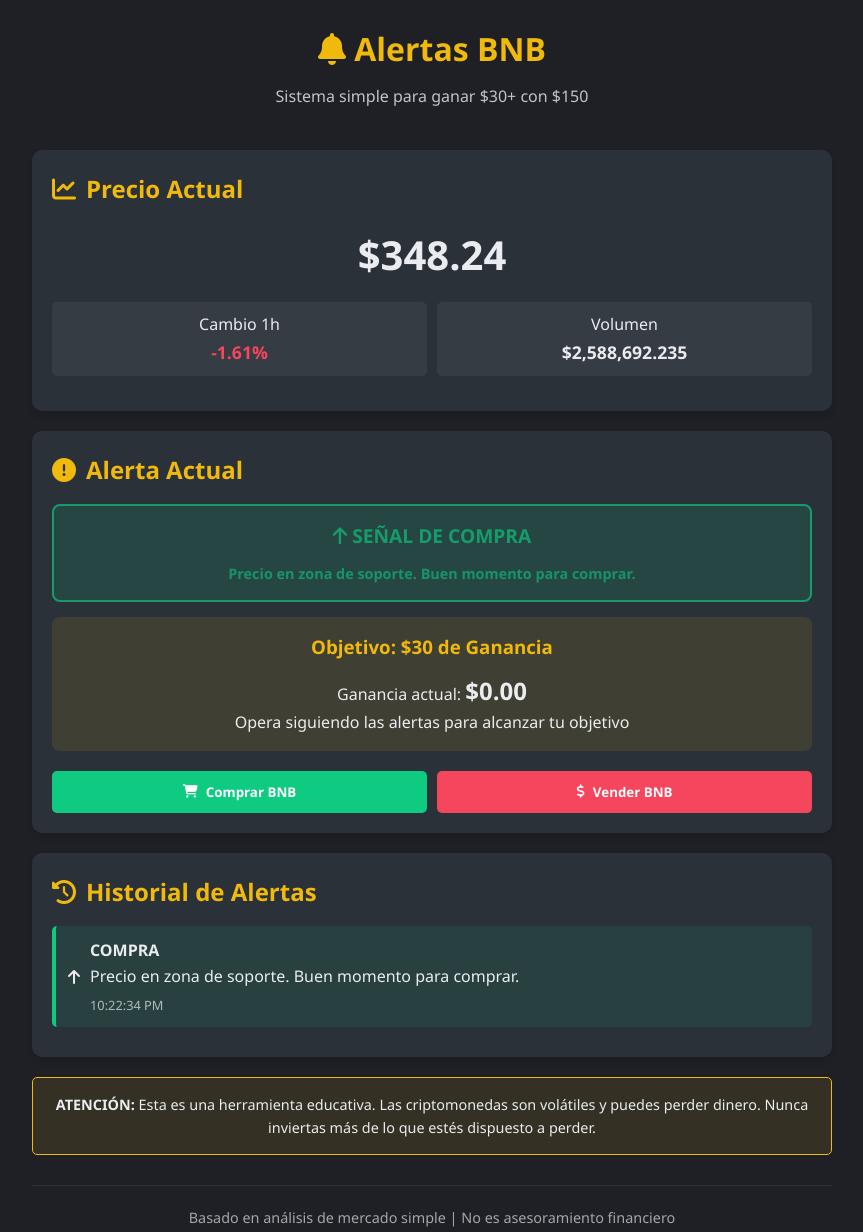
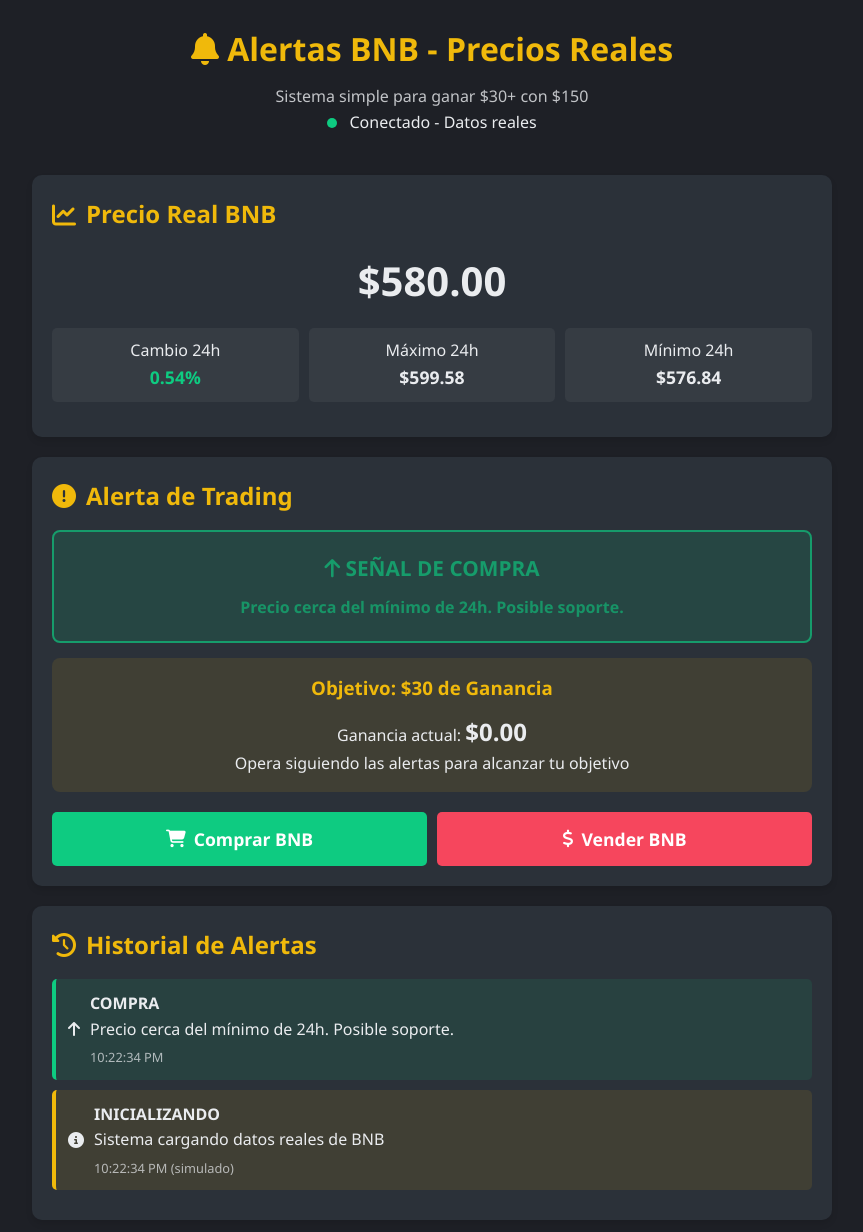
Before and after one commit to kulhunter/BNB_Predictor, a plain HTML site: page index.html in a window 1280 px wide. Shown: the part 17-1249 px from the top of the page, without its empty margins (208-1071 px from the left). Drawn offline with Linux system fonts and the light colour scheme; no server answers.

Commit message:
Update index.html

```diff
--- a/index.html
+++ b/index.html
@@ -3,7 +3,7 @@
 <head>
     <meta charset="UTF-8">
     <meta name="viewport" content="width=device-width, initial-scale=1.0">
-    <title>Alertas BNB - Trading con $150</title>
+    <title>Alertas BNB - Precios Reales</title>
     <link rel="stylesheet" href="https://cdnjs.cloudflare.com/ajax/libs/font-awesome/6.4.0/css/all.min.css">
     <style>
         :root {
@@ -84,7 +84,7 @@
 
         .stats {
             display: grid;
-            grid-template-columns: 1fr 1fr;
+            grid-template-columns: 1fr 1fr 1fr;
             gap: 10px;
             margin: 15px 0;
         }
@@ -102,7 +102,7 @@
         }
 
         .alert-box {
-            padding: 15px;
+            padding: 20px;
             border-radius: 8px;
             margin: 15px 0;
             text-align: center;
@@ -137,12 +137,12 @@
         }
 
         .alert-message {
-            font-size: 1.2rem;
+            font-size: 1.3rem;
             margin-bottom: 10px;
         }
 
         .alert-reason {
-            font-size: 0.9rem;
+            font-size: 1rem;
             opacity: 0.9;
         }
 
@@ -153,7 +153,7 @@
         }
 
         button {
-            padding: 12px 20px;
+            padding: 15px 20px;
             border: none;
             border-radius: 5px;
             cursor: pointer;
@@ -164,6 +164,7 @@
             justify-content: center;
             gap: 8px;
             flex: 1;
+            font-size: 1.1rem;
         }
 
         .btn-buy {
@@ -176,7 +177,13 @@
             color: white;
         }
 
-        button:hover {
+        button:disabled {
+            opacity: 0.5;
+            cursor: not-allowed;
+            transform: none !important;
+        }
+
+        button:hover:not(:disabled) {
             opacity: 0.9;
             transform: translateY(-2px);
         }
@@ -205,6 +212,11 @@
         .alert-sell {
             background-color: rgba(246, 70, 93, 0.1);
             border-left-color: var(--danger);
+        }
+
+        .alert-hold {
+            background-color: rgba(240, 185, 11, 0.1);
+            border-left-color: var(--warning);
         }
 
         .alert-time {
@@ -240,6 +252,22 @@
             color: var(--danger);
         }
 
+        .status-indicator {
+            display: inline-block;
+            width: 10px;
+            height: 10px;
+            border-radius: 50%;
+            margin-right: 8px;
+        }
+
+        .status-online {
+            background-color: var(--success);
+        }
+
+        .status-offline {
+            background-color: var(--danger);
+        }
+
         .disclaimer {
             background-color: rgba(240, 185, 11, 0.1);
             border: 1px solid var(--warning);
@@ -258,48 +286,58 @@
             color: rgba(255, 255, 255, 0.6);
             font-size: 0.9rem;
         }
+
+        .loading {
+            opacity: 0.7;
+            font-style: italic;
+        }
     </style>
 </head>
 <body>
     <div class="container">
         <header>
-            <h1><i class="fas fa-bell"></i> Alertas BNB</h1>
+            <h1><i class="fas fa-bell"></i> Alertas BNB - Precios Reales</h1>
             <p class="subtitle">Sistema simple para ganar $30+ con $150</p>
+            <p><span class="status-indicator" id="status-indicator"></span> <span id="connection-status">Conectando...</span></p>
         </header>
 
         <div class="card">
-            <h2><i class="fas fa-chart-line"></i> Precio Actual</h2>
-            <div class="price-display" id="current-price">Cargando...</div>
+            <h2><i class="fas fa-chart-line"></i> Precio Real BNB</h2>
+            <div class="price-display" id="current-price">Cargando precio real...</div>
             <div class="stats">
                 <div class="stat-item">
-                    <div>Cambio 1h</div>
-                    <div class="stat-value" id="change-1h">-</div>
+                    <div>Cambio 24h</div>
+                    <div class="stat-value" id="change-24h">-</div>
                 </div>
                 <div class="stat-item">
-                    <div>Volumen</div>
-                    <div class="stat-value" id="volume">-</div>
+                    <div>Máximo 24h</div>
+                    <div class="stat-value" id="high-24h">-</div>
+                </div>
+                <div class="stat-item">
+                    <div>Mínimo 24h</div>
+                    <div class="stat-value" id="low-24h">-</div>
                 </div>
             </div>
         </div>
 
         <div class="card">
-            <h2><i class="fas fa-exclamation-circle"></i> Alerta Actual</h2>
+            <h2><i class="fas fa-exclamation-circle"></i> Alerta de Trading</h2>
             <div class="alert-box" id="alert-box">
-                <div class="alert-message">Analizando mercado...</div>
-                <div class="alert-reason" id="alert-reason">Calculando mejores oportunidades</div>
+                <div class="alert-message">Conectando con datos reales...</div>
+                <div class="alert-reason" id="alert-reason">Obteniendo información del mercado</div>
             </div>
 
             <div class="profit-info">
                 <h3>Objetivo: $30 de Ganancia</h3>
                 <div>Ganancia actual: <span class="profit-amount" id="current-profit">$0.00</span></div>
-                <div id="profit-status">Opera siguiendo las alertas para alcanzar tu objetivo</div>
+                <div id="profit-status">Esperando datos del mercado...</div>
             </div>
 
             <div class="controls">
-                <button class="btn-buy" id="buy-btn">
+                <button class="btn-buy" id="buy-btn" disabled>
                     <i class="fas fa-shopping-cart"></i> Comprar BNB
                 </button>
-                <button class="btn-sell" id="sell-btn">
+                <button class="btn-sell" id="sell-btn" disabled>
                     <i class="fas fa-dollar-sign"></i> Vender BNB
                 </button>
             </div>
@@ -308,17 +346,24 @@
         <div class="card">
             <h2><i class="fas fa-history"></i> Historial de Alertas</h2>
             <div class="alerts-container" id="alerts-container">
-                <!-- Las alertas se insertarán aquí -->
+                <div class="alert-item alert-hold">
+                    <i class="fas fa-info-circle"></i>
+                    <div>
+                        <strong>INICIALIZANDO</strong>
+                        <div>Sistema cargando datos reales de BNB</div>
+                        <div class="alert-time" id="last-update">-</div>
+                    </div>
+                </div>
             </div>
         </div>
 
         <div class="disclaimer">
             <strong>ATENCIÓN:</strong> Esta es una herramienta educativa. Las criptomonedas son volátiles y puedes perder dinero.
-            Nunca inviertas más de lo que estés dispuesto a perder.
+            Nunca inviertas más de lo que estés dispuesto a perder. Precios obtenidos de CoinGecko API.
         </div>
 
         <footer>
-            <p>Basado en análisis de mercado simple | No es asesoramiento financiero</p>
+            <p>Datos en tiempo real de CoinGecko | No es asesoramiento financiero</p>
         </footer>
     </div>
 
@@ -331,11 +376,13 @@
         let lastBuyPrice = 0;
         let tradeHistory = [];
         let priceHistory = [];
+        let lastAlert = null;
 
         // Elementos del DOM
         const currentPriceElement = document.getElementById('current-price');
-        const change1hElement = document.getElementById('change-1h');
-        const volumeElement = document.getElementById('volume');
+        const change24hElement = document.getElementById('change-24h');
+        const high24hElement = document.getElementById('high-24h');
+        const low24hElement = document.getElementById('low-24h');
         const alertBox = document.getElementById('alert-box');
         const alertReason = document.getElementById('alert-reason');
         const currentProfitElement = document.getElementById('current-profit');
@@ -343,55 +390,102 @@
         const buyButton = document.getElementById('buy-btn');
         const sellButton = document.getElementById('sell-btn');
         const alertsContainer = document.getElementById('alerts-container');
+        const statusIndicator = document.getElementById('status-indicator');
+        const connectionStatus = document.getElementById('connection-status');
+        const lastUpdateElement = document.getElementById('last-update');
 
         // Inicializar la aplicación
         document.addEventListener('DOMContentLoaded', function() {
             initializeApp();
-            setInterval(updateData, 8000); // Actualizar cada 8 segundos
+            setInterval(fetchRealPrice, 10000); // Actualizar cada 10 segundos
         });
 
         // Función para inicializar
-        function initializeApp() {
-            // Establecer precio inicial realista
-            currentPrice = 320 + Math.random() * 40; // Entre 320 y 360
+        async function initializeApp() {
+            updateStatus('Conectando a API...', 'offline');
+            await fetchRealPrice();
+            updateStatus('Conectado - Datos reales', 'online');
+
+            // Habilitar botones
+            buyButton.disabled = false;
+            sellButton.disabled = false;
 
             // Configurar eventos de botones
             buyButton.addEventListener('click', executeBuy);
             sellButton.addEventListener('click', executeSell);
 
-            // Actualizar interfaz
-            updateUI();
+            // Generar primera alerta
             generateAlert();
         }
 
-        // Función para actualizar datos
-        function updateData() {
-            // Simular cambio de precio más realista
-            const changePercent = (Math.random() - 0.5) * 3; // -1.5% a +1.5%
-            currentPrice = currentPrice * (1 + changePercent / 100);
+        // Función para obtener precio real
+        async function fetchRealPrice() {
+            try {
+                const response = await fetch('https://api.coingecko.com/api/v3/simple/price?ids=binancecoin&vs_currencies=usd&include_24hr_change=true&include_24hr_vol=true&include_last_updated_at=true&include_24hr_high=true&include_24hr_low=true');
+                const data = await response.json();
 
-            // Mantener el precio en un rango realista
-            if (currentPrice < 300) currentPrice = 300 + Math.random() * 20;
-            if (currentPrice > 400) currentPrice = 400 - Math.random() * 20;
+                if (data && data.binancecoin) {
+                    const bnbData = data.binancecoin;
 
-            // Actualizar interfaz
-            updateUI();
+                    // Actualizar precio actual
+                    currentPrice = bnbData.usd;
+
+                    // Actualizar interfaz
+                    updateUI(bnbData);
+                    generateAlert();
+
+                    updateStatus('Datos actualizados', 'online');
+                    lastUpdateElement.textContent = new Date().toLocaleTimeString();
+                }
+            } catch (error) {
+                console.error('Error obteniendo precio real:', error);
+                updateStatus('Error conectando a API', 'offline');
+
+                // Usar datos simulados como fallback
+                useFallbackData();
+            }
+        }
+
+        // Función para usar datos de respaldo
+        function useFallbackData() {
+            // Simular un cambio pequeño basado en el precio anterior
+            const changePercent = (Math.random() - 0.5) * 2; // -1% a +1%
+            currentPrice = currentPrice > 0 ? currentPrice * (1 + changePercent / 100) : 580;
+
+            const fakeData = {
+                usd: currentPrice,
+                usd_24h_change: (Math.random() - 0.5) * 10, // -5% a +5%
+                usd_24h_high: currentPrice * (1 + Math.random() * 0.05), // 0-5% arriba
+                usd_24h_low: currentPrice * (1 - Math.random() * 0.05)   // 0-5% abajo
+            };
+
+            updateUI(fakeData);
             generateAlert();
+            updateStatus('Usando datos simulados', 'offline');
+            lastUpdateElement.textContent = new Date().toLocaleTimeString() + ' (simulado)';
         }
 
         // Función para actualizar la interfaz
-        function updateUI() {
+        function updateUI(bnbData) {
             // Actualizar precio
-            currentPriceElement.textContent = `$${currentPrice.toFixed(2)}`;
+            currentPriceElement.textContent = `$${bnbData.usd.toFixed(2)}`;
+            currentPriceElement.className = 'price-display';
 
-            // Simular cambio de 1h (entre -2% y +2%)
-            const change1h = (Math.random() - 0.5) * 4;
-            change1hElement.textContent = `${change1h.toFixed(2)}%`;
-            change1hElement.className = change1h >= 0 ? 'stat-value price-up' : 'stat-value price-down';
+            // Actualizar cambio 24h
+            if (bnbData.usd_24h_change !== undefined) {
+                const change24h = bnbData.usd_24h_change;
+                change24hElement.textContent = `${change24h.toFixed(2)}%`;
+                change24hElement.className = change24h >= 0 ? 'stat-value price-up' : 'stat-value price-down';
+            }
 
-            // Simular volumen
-            const volume = (1000000 + Math.random() * 2000000).toLocaleString();
-            volumeElement.textContent = `$${volume}`;
+            // Actualizar máximo y mínimo 24h
+            if (bnbData.usd_24h_high) {
+                high24hElement.textContent = `$${bnbData.usd_24h_high.toFixed(2)}`;
+            }
+
+            if (bnbData.usd_24h_low) {
+                low24hElement.textContent = `$${bnbData.usd_24h_low.toFixed(2)}`;
+            }
 
             // Calcular ganancia actual si tenemos BNB
             if (bnbBalance > 0 && lastBuyPrice > 0) {
@@ -423,10 +517,21 @@
             }
         }
 
-        // Función para generar alertas
+        // Función para actualizar estado de conexión
+        function updateStatus(message, status) {
+            connectionStatus.textContent = message;
+            statusIndicator.className = `status-indicator ${status === 'online' ? 'status-online' : 'status-offline'}`;
+        }
+
+        // Función para generar alertas basadas en precio real
         function generateAlert() {
-            // Simular análisis de mercado
-            const marketSituation = analyzeMarket();
+            if (currentPrice === 0) return;
+
+            const marketSituation = analyzeRealMarket();
+
+            // Evitar alertas duplicadas
+            if (lastAlert === marketSituation.signal) return;
+            lastAlert = marketSituation.signal;
 
             // Generar alerta basada en la situación del mercado
             if (marketSituation.signal === "BUY") {
@@ -453,66 +558,80 @@
             addAlertToHistory(marketSituation.signal, marketSituation.reason);
         }
 
-        // Función para analizar el mercado (simulada)
-        function analyzeMarket() {
-            // En una app real, aquí iría el análisis real del mercado
-            const random = Math.random();
+        // Función para analizar el mercado con datos reales
+        function analyzeRealMarket() {
+            // Análisis simple basado en precio actual y tendencia
+            if (bnbBalance === 0) {
+                // Estrategia de compra - buscar buenos puntos de entrada
 
-            if (bnbBalance === 0) {
-                // Si no tenemos BNB, buscar señales de compra
-                if (random < 0.4) {
+                // Si el precio bajó significativamente en 24h, puede ser buena compra
+                const change24h = parseFloat(change24hElement.textContent) || 0;
+
+                if (change24h < -5) {
                     return {
                         signal: "BUY",
-                        reason: "Precio en zona de soporte. Buen momento para comprar."
-                    };
-                } else if (random < 0.7) {
-                    return {
-                        signal: "HOLD",
-                        reason: "Mercado lateral. Espera una mejor oportunidad."
-                    };
-                } else {
-                    return {
-                        signal: "HOLD",
-                        reason: "Tendencia bajista temporal. Espera un poco más."
+                        reason: "BNB ha bajado " + Math.abs(change24h).toFixed(1) + "% en 24h. Posible rebote."
                     };
                 }
+
+                // Si está cerca del mínimo de 24h, puede ser buen momento
+                const currentLow = parseFloat(low24hElement.textContent.replace('$', '')) || 0;
+                if (currentLow > 0 && currentPrice <= currentLow * 1.01) { // Dentro del 1% del mínimo
+                    return {
+                        signal: "BUY",
+                        reason: "Precio cerca del mínimo de 24h. Posible soporte."
+                    };
+                }
+
+                // Si no hay señales claras, mantener
+                return {
+                    signal: "HOLD",
+                    reason: "Esperando mejor oportunidad de compra. Precio actual: $" + currentPrice.toFixed(2)
+                };
+
             } else {
-                // Si tenemos BNB, buscar señales de venta
+                // Estrategia de venta - buscar tomar ganancias
                 const profit = (bnbBalance * currentPrice) - initialInvestment;
+                const profitPercentage = (profit / initialInvestment) * 100;
 
+                // Si alcanzamos el objetivo de $30
                 if (profit >= 30) {
                     return {
                         signal: "SELL",
-                        reason: "¡Objetivo alcanzado! Asegura tus ganancias de $" + profit.toFixed(2)
+                        reason: "¡OBJETIVO CUMPLIDO! Ganancia: $" + profit.toFixed(2) + " (" + profitPercentage.toFixed(1) + "%)"
                     };
-                } else if (profit >= 15 && random < 0.3) {
+                }
+
+                // Si tenemos buena ganancia pero no llegamos a $30
+                if (profit >= 15) {
+                    return {
+                        signal: "HOLD",
+                        reason: "Ganancia actual: $" + profit.toFixed(2) + ". Esperando llegar a $30."
+                    };
+                }
+
+                // Si estamos en pérdidas significativas
+                if (profit <= -15) {
                     return {
                         signal: "SELL",
-                        reason: "Ganancias decentes. Considera vender parcialmente."
-                    };
-                } else if (profit < -10 && random < 0.4) {
-                    return {
-                        signal: "SELL",
-                        reason: "Pérdidas aumentando. Considera cortar pérdidas."
-                    };
-                } else if (profit > 0 && random < 0.2) {
-                    return {
-                        signal: "SELL",
-                        reason: "Posible reversión. Protege tus ganancias."
-                    };
-                } else {
-                    return {
-                        signal: "HOLD",
-                        reason: "Mantener para alcanzar el objetivo de $30. Ganancia actual: $" + profit.toFixed(2)
+                        reason: "Pérdida significativa: $" + Math.abs(profit).toFixed(2) + ". Considera cortar pérdidas."
                     };
                 }
+
+                // Por defecto, mantener
+                return {
+                    signal: "HOLD",
+                    reason: profit >= 0 ?
+                        "En ganancias: $" + profit.toFixed(2) + ". Objetivo: $30" :
+                        "En espera: $" + profit.toFixed(2) + " de pérdida"
+                };
             }
         }
 
         // Función para agregar alerta al historial
         function addAlertToHistory(signal, reason) {
             const alertItem = document.createElement('div');
-            alertItem.className = `alert-item ${signal === 'BUY' ? 'alert-buy' : signal === 'SELL' ? 'alert-sell' : 'alert-buy'}`;
+            alertItem.className = `alert-item ${signal === 'BUY' ? 'alert-buy' : signal === 'SELL' ? 'alert-sell' : 'alert-hold'}`;
 
             alertItem.innerHTML = `
                 <i class="fas ${signal === 'BUY' ? 'fa-arrow-up' : signal === 'SELL' ? 'fa-arrow-down' : 'fa-pause'}"></i>
@@ -525,8 +644,8 @@
 
             alertsContainer.prepend(alertItem);
 
-            // Limitar a 10 alertas en el historial
-            if (alertsContainer.children.length > 10) {
+            // Limitar a 8 alertas en el historial
+            if (alertsContainer.children.length > 8) {
                 alertsContainer.removeChild(alertsContainer.lastChild);
             }
         }
@@ -548,10 +667,10 @@
                 });
 
                 // Mostrar confirmación
-                alert(`Compra ejecutada: ${bnbToBuy.toFixed(4)} BNB a $${currentPrice.toFixed(2)}`);
+                alert(`Compra ejecutada: ${bnbToBuy.toFixed(6)} BNB a $${currentPrice.toFixed(2)}`);
 
                 // Actualizar interfaz
-                updateUI();
+                updateUI({usd: currentPrice});
                 generateAlert();
             } else {
                 alert('No tienes saldo suficiente para comprar');
@@ -576,9 +695,9 @@
 
                 // Mostrar resultado
                 if (profit >= 0) {
-                    alert(`Venta ejecutada: ${bnbBalance.toFixed(4)} BNB a $${currentPrice.toFixed(2)}\nGanancia: $${profit.toFixed(2)}`);
+                    alert(`Venta ejecutada: ${bnbBalance.toFixed(6)} BNB a $${currentPrice.toFixed(2)}\nGanancia: $${profit.toFixed(2)}`);
                 } else {
-                    alert(`Venta ejecutada: ${bnbBalance.toFixed(4)} BNB a $${currentPrice.toFixed(2)}\nPérdida: $${Math.abs(profit).toFixed(2)}`);
+                    alert(`Venta ejecutada: ${bnbBalance.toFixed(6)} BNB a $${currentPrice.toFixed(2)}\nPérdida: $${Math.abs(profit).toFixed(2)}`);
                 }
 
                 // Resetear balances
@@ -588,7 +707,7 @@
                 usdBalance = usdReceived;
 
                 // Actualizar interfaz
-                updateUI();
+                updateUI({usd: currentPrice});
                 generateAlert();
             } else {
                 alert('No tienes BNB para vender');
```
